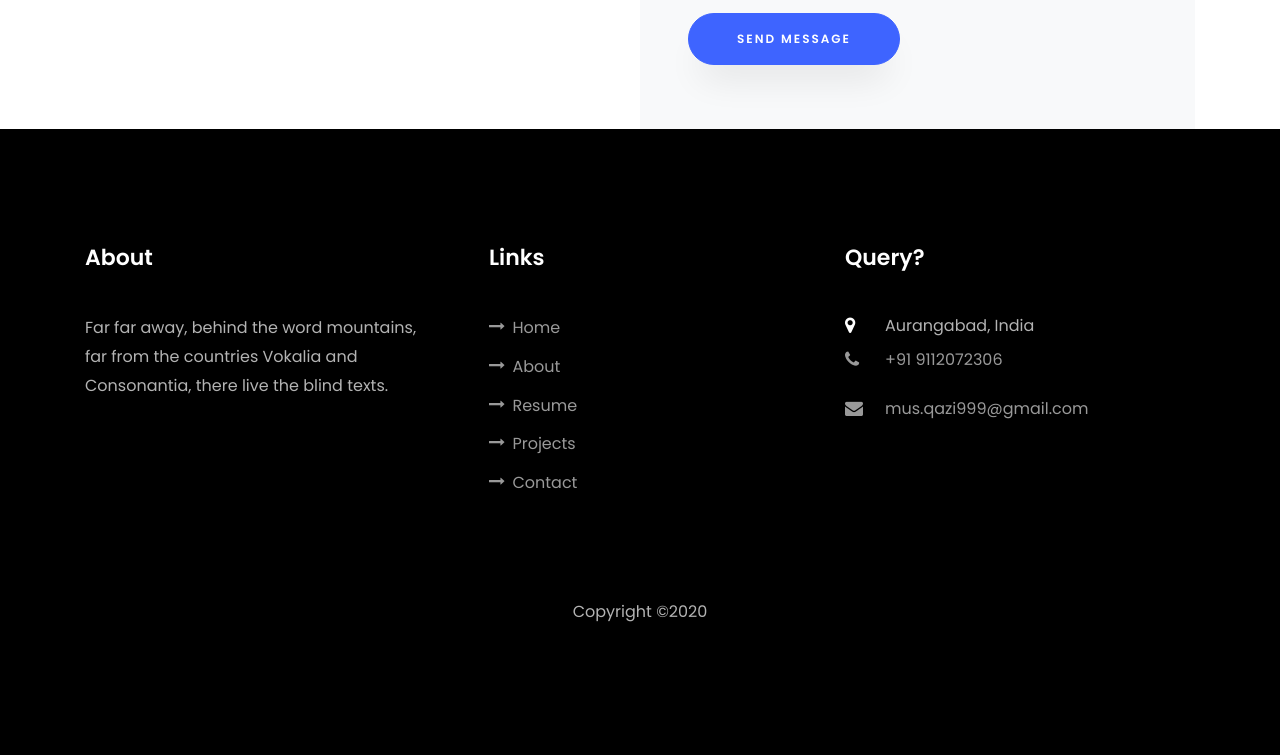
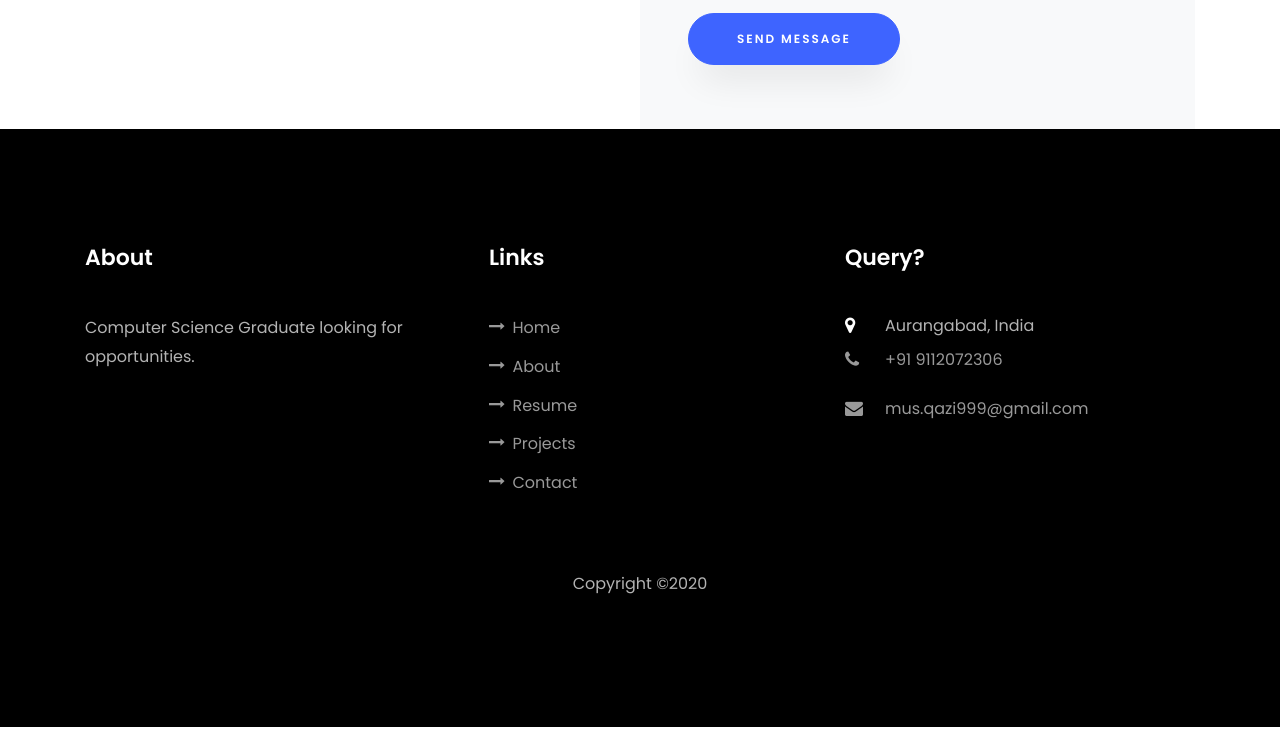
Before and after one commit to Blaze404/portfolio_website, a plain HTML site: page index.html in a window 1280 px wide. Shown: the part 9191-9946 px from the top of the page. After the commit the page ends 9918 px from the top, so only its background shows below. Drawn offline with Linux system fonts and the light colour scheme; files whose address does not match are found by name.

Commit message:
about change

```diff
--- a/index.html
+++ b/index.html
@@ -838,7 +838,7 @@
           <div class="col-md">
             <div class="ftco-footer-widget mb-4">
               <h2 class="ftco-heading-2">About</h2>
-              <p>Far far away, behind the word mountains, far from the countries Vokalia and Consonantia, there live the blind texts.</p>
+              <p>Computer Science Graduate looking for opportunities.</p>
               <ul class="ftco-footer-social list-unstyled float-md-left float-lft mt-5">
                 <li class="ftco-animate"><a href="#"><span class="icon-twitter"></span></a></li>
                 <li class="ftco-animate"><a href="#"><span class="icon-facebook"></span></a></li>
```
